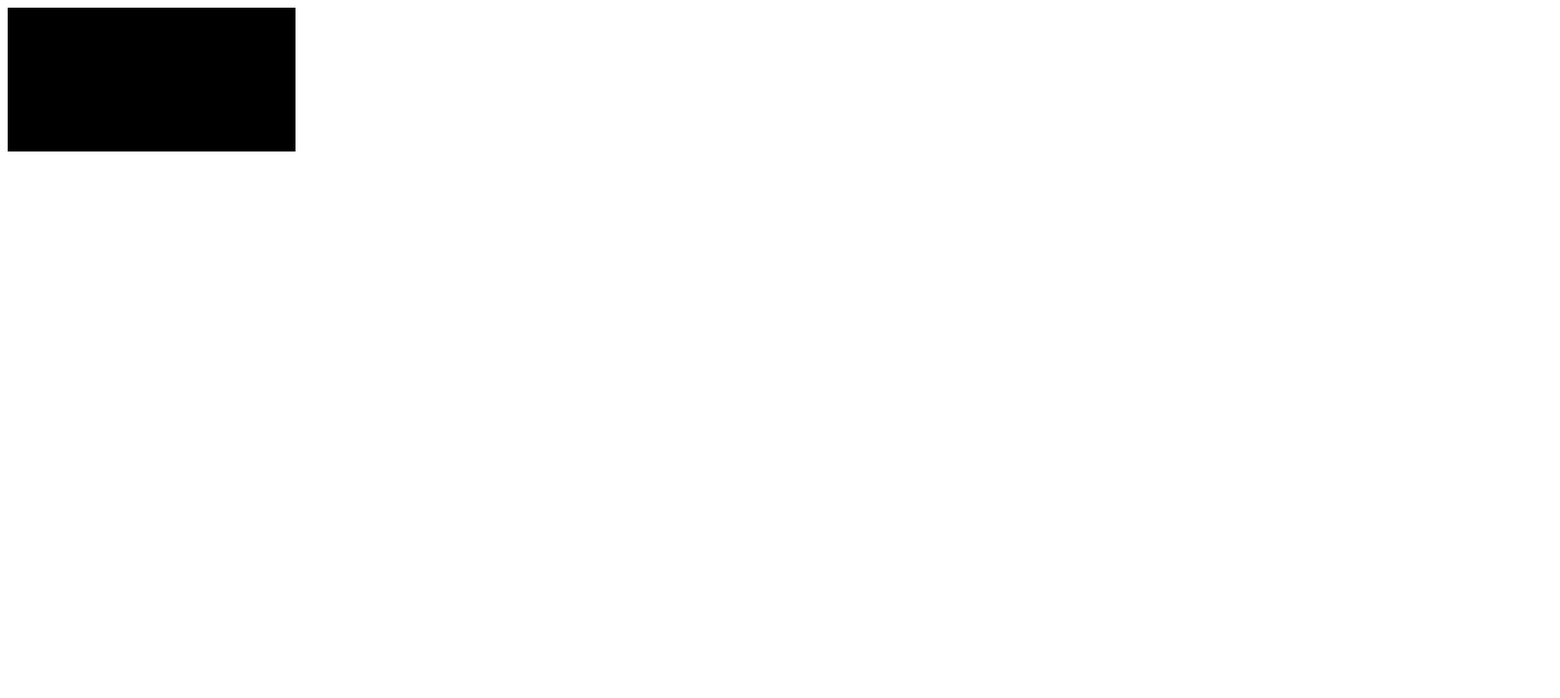
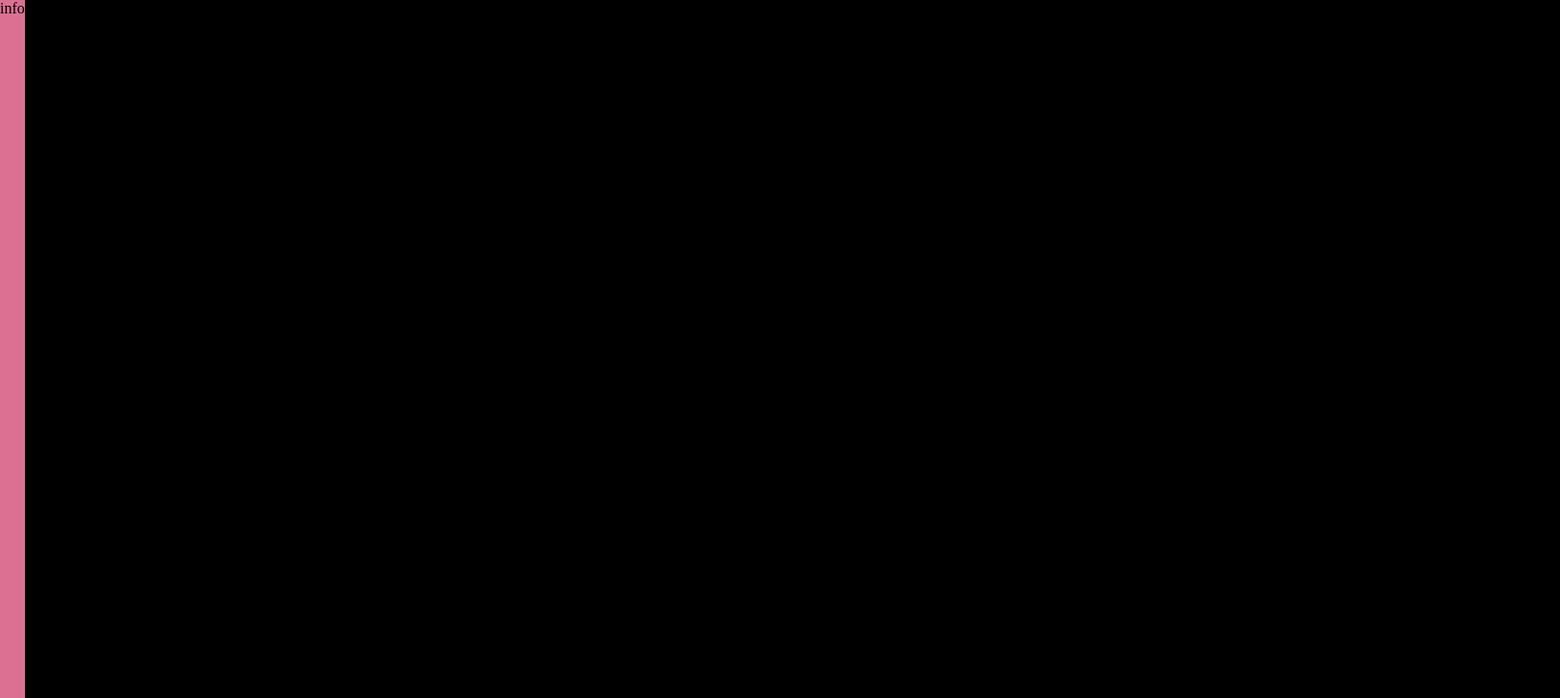
Before and after one commit to fjcmontenegro/conways-game-of-life, a React (Create React App) app: page / in a window 1280 px wide. Shown: the top 728 px of the page at 96% size, 1626 px wide, since content can reach past the window. Built offline with nearby package versions, Linux system fonts and the light colour scheme.

Commit message:
Add basic layout

```diff
--- a/public/index.html
+++ b/public/index.html
@@ -9,35 +9,20 @@
       name="description"
       content="Web site created using create-react-app"
     />
-    <link rel="apple-touch-icon" href="%PUBLIC_URL%/logo192.png" />
-    <!--
-      manifest.json provides metadata used when your web app is installed on a
-      user's mobile device or desktop. See https://developers.google.com/web/fundamentals/web-app-manifest/
-    -->
     <link rel="manifest" href="%PUBLIC_URL%/manifest.json" />
-    <!--
-      Notice the use of %PUBLIC_URL% in the tags above.
-      It will be replaced with the URL of the `public` folder during the build.
-      Only files inside the `public` folder can be referenced from the HTML.
-
-      Unlike "/favicon.ico" or "favicon.ico", "%PUBLIC_URL%/favicon.ico" will
-      work correctly both with client-side routing and a non-root public URL.
-      Learn how to configure a non-root public URL by running `npm run build`.
-    -->
     <title>React App</title>
+    <style>
+      html,
+      body,
+      #root {
+        padding: 0;
+        margin: 0;
+        height: 100%;
+      }
+    </style>
   </head>
   <body>
     <noscript>You need to enable JavaScript to run this app.</noscript>
     <div id="root"></div>
-    <!--
-      This HTML file is a template.
-      If you open it directly in the browser, you will see an empty page.
-
-      You can add webfonts, meta tags, or analytics to this file.
-      The build step will place the bundled scripts into the <body> tag.
-
-      To begin the development, run `npm start` or `yarn start`.
-      To create a production bundle, use `npm run build` or `yarn build`.
-    -->
   </body>
 </html>
--- a/src/App.tsx
+++ b/src/App.tsx
@@ -1,12 +1,21 @@
 import React from 'react'
 import Canvas from './components/Canvas'
+import Info from './components/Info'
 
-function App(): React.ReactElement {
+export default function App(): React.ReactElement {
   return (
-    <div className="App">
+    <div style={style}>
+      <Info />
       <Canvas />
     </div>
   )
 }
 
-export default App
+const style: React.CSSProperties = {
+  display: 'flex',
+  margin: 0,
+  padding: 0,
+  height: '100%',
+  width: '100%',
+  backgroundColor: 'aquamarine',
+}
--- a/src/components/Canvas.tsx
+++ b/src/components/Canvas.tsx
@@ -17,7 +17,11 @@ const Canvas = (props: React.ComponentProps<'canvas'>): React.ReactElement => {
       }
     }
   }, [])
-  return <canvas ref={ref} {...props} />
+  return <canvas ref={ref} style={style} {...props} />
+}
+
+const style: React.CSSProperties = {
+  flex: 5,
 }
 
 export default Canvas
--- /dev/null
+++ b/src/components/Info.tsx
@@ -0,0 +1,12 @@
+import React from 'react'
+
+const Info = (): React.ReactElement => {
+  return <div style={style}>info</div>
+}
+
+const style: React.CSSProperties = {
+  flex: 1,
+  backgroundColor: 'palevioletred',
+}
+
+export default Info
```
